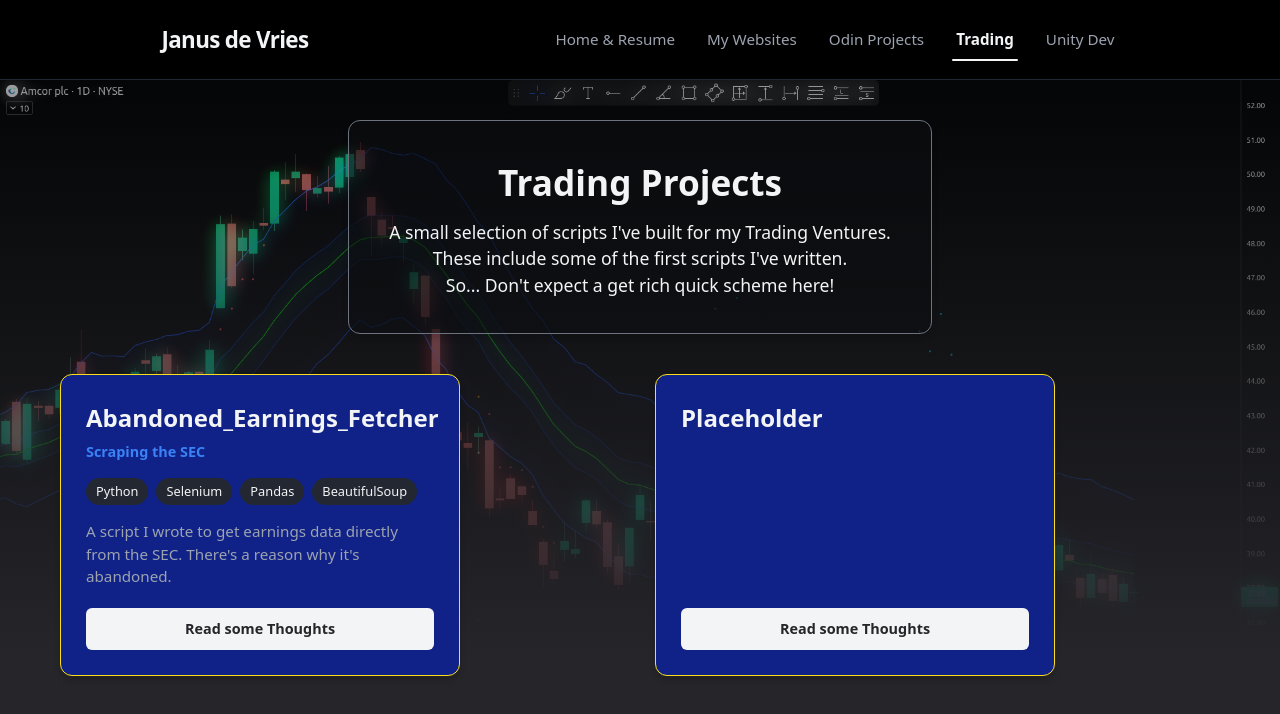
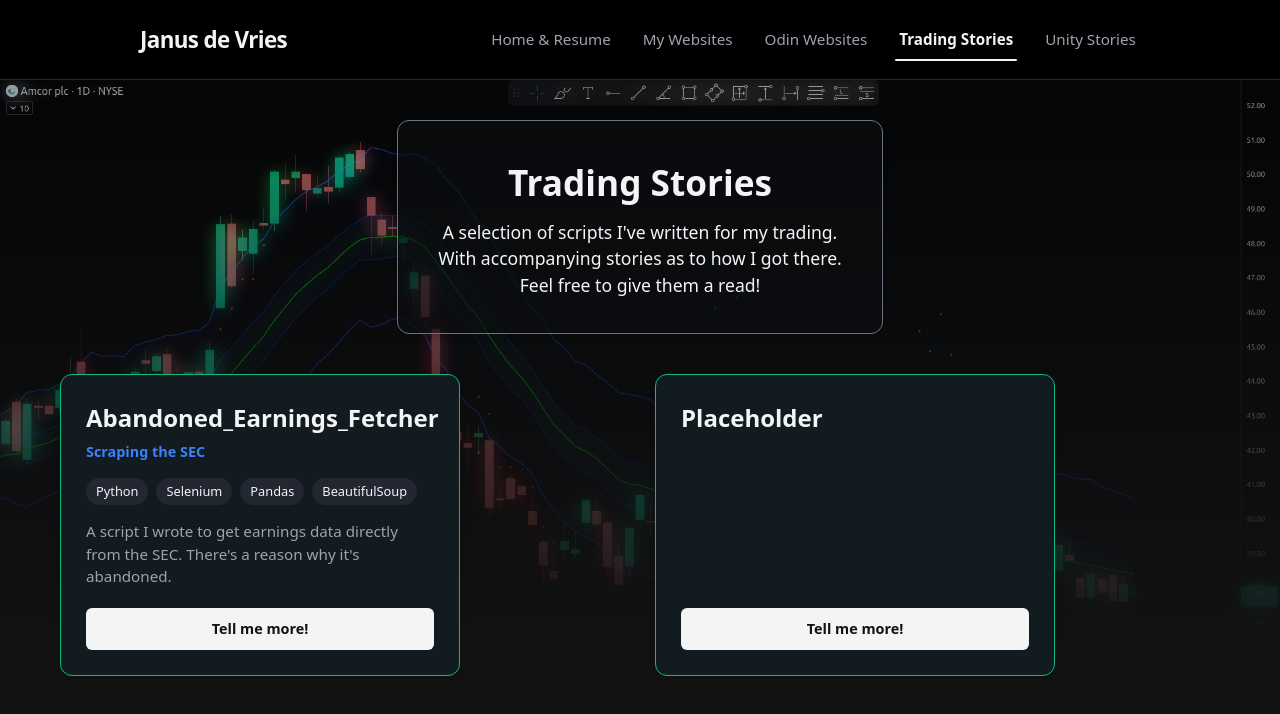
Before and after one commit to 1nf1n1t3f1r3/homepage, a React (Vite) app: page /trading in a window 1280 px wide. Shown: the top 714 px of the page. Built offline with nearby package versions, Linux system fonts and the light colour scheme.

Commit message:
CSS Etc.

```diff
--- a/src/components/Header.jsx
+++ b/src/components/Header.jsx
@@ -25,13 +25,13 @@ function Header() {
           My Websites
         </Link>
         <Link to="/odin" className={isActive("/odin")}>
-          Odin Projects
+          Odin Websites
         </Link>
         <Link to="/trading" className={isActive("/trading")}>
-          Trading
+          Trading Stories
         </Link>
         <Link to="/unity" className={isActive("/unity")}>
-          Unity Dev
+          Unity Stories
         </Link>
         {/* <Link to="/dnd" className={isActive("/dnd")}>
           D&D
--- a/src/index.css
+++ b/src/index.css
@@ -11,8 +11,9 @@
    ========================================================================== */
 :root {
   /* Dark Canvas Colors */
-  --bg-app: #25252a; /* Total background canvas */
-  --bg-card: #101828; /* Default Card backgrounds */
+  --bg-app: black;
+  --bg-app: #121213;
+  --bg-card: #252424; /* Default Card backgrounds */
   --bg-card-hover: #1c2029; /* Default Card Hover */
 
   /* Odin */
@@ -24,6 +25,11 @@
   --card-mdf: #102287;
   --card-mdf-hover: #1c2029;
   --card-mdf-border: #f9df19;
+
+  /* MDF */
+  --card-trading: #121b20;
+  --card-trading-hover: #1c2029;
+  --card-trading-border: #10b981;
 
   /* Text Scales */
   --text-main: #f3f4f6; /* Bright text for headings */
--- a/src/pages/StoryView.jsx
+++ b/src/pages/StoryView.jsx
@@ -53,12 +53,8 @@ function StoryView() {
   }
 
   return (
-    <main className={styles.storyCanvas}>
+    <main className={styles.fullBleedCanvas}>
       <div className={styles.storyContainer}>
-        <Link to="/trading" className={styles.backBtn}>
-          ← Back to Trading Hub
-        </Link>
-
         <div className={styles.splitLayout}>
           {/* Left Column: The Narrative Chronicle */}
           <section className={styles.narrativeColumn}>
@@ -87,6 +83,9 @@ function StoryView() {
             )}
           </section>
         </div>
+        <Link to="/trading" className={styles.backBtn}>
+          ← Back to Trading Hub
+        </Link>
       </div>
     </main>
   );
--- a/src/pages/StoryView.module.css
+++ b/src/pages/StoryView.module.css
@@ -1,4 +1,24 @@
 /* src/pages/StoryView.module.css */
+
+.fullBleedCanvas {
+  width: 100%;
+  position: relative;
+
+  /* 1. The custom tinted backdrop filter unique to this page */
+  background:
+    linear-gradient(
+      transparent 0%,
+      rgba(11, 13, 16, 0.4) 00%,
+      var(--bg-app) 90%
+    ),
+    url("/images/trading_AMCR.png") no-repeat;
+
+  background-size: cover;
+  background-position: left;
+
+  /* 2. Pushes the footer cleanly to the bottom of the screen */
+  min-height: calc(100vh);
+}
 
 .storyCanvas {
   width: 100%;
@@ -20,20 +40,18 @@
   text-decoration: none;
   font-size: 0.95rem;
   transition: color 0.2s ease;
+  padding: 15px 15px;
 }
 
 .backBtn:hover {
   color: var(--text-main);
 }
 
-/* ==========================================================================
-   THE BULLETPROOF 50/50 SPLIT ENGINE
-   ========================================================================== */
 .splitLayout {
   display: grid;
-  /* minmax(0, 1fr) cuts off horizontal blowouts by allowing columns to shrink */
-  grid-template-columns: minmax(0, 1fr) minmax(0, 1fr);
-  gap: 40px;
+  /* 1. Shift the balance: Give the story 60% of the space, code 40% */
+  grid-template-columns: 1.2fr 0.8fr;
+  gap: 25px;
   align-items: start;
 }
 
@@ -52,13 +70,27 @@
   min-width: 0; /* Defensive CSS: stops massive code strings from pushing the box outward */
 }
 
-/* THE STORY READER SURFACE CARD */
+/* ==========================================================================
+   Story
+   ========================================================================== */
+
 .readingCard {
-  background-color: var(--bg-surface);
-  border: 1px solid var(--border-subtle);
+  background-color: var(--card-trading);
+
+  /* 2. Premium border framing */
+  border: 1px solid rgba(255, 255, 255, 0.08);
+  border-top: 4px solid var(--card-trading-border);
+  border-bottom: 4px solid var(--card-trading-border);
   border-radius: 16px;
-  padding: 40px;
-  box-shadow: 0 10px 30px rgba(0, 0, 0, 0.25);
+  padding: 45px;
+
+  box-shadow:
+    0 4px 6px -1px rgba(255, 255, 255, 0.2),
+    0 20px 40px -10px rgba(0, 0, 0, 0.5),
+    inset 0 1px 0 0 rgba(255, 255, 255, 0.05); /* Soft inner glow on the top edge */
+
+  width: 100%;
+  box-sizing: border-box;
 }
 
 /* TYPOGRAPHY OVERRIDES */
@@ -72,7 +104,7 @@
 .readingCard h2,
 .readingCard h3 {
   font-size: 1.4rem;
-  color: #10b981; /* Premium trading terminal green accent line */
+  color: var(--card-trading-border);
   margin-top: 32px;
   margin-bottom: 16px;
   font-weight: 700;
@@ -103,7 +135,7 @@
 }
 
 /* ==========================================================================
-   THE MAIN CODE TERMINAL FRAME LAYOUT
+   Code
    ========================================================================== */
 .codeFrame {
   background-color: #0d1117;
--- a/src/pages/Trading.jsx
+++ b/src/pages/Trading.jsx
@@ -13,7 +13,7 @@ const tradingProjects = [
     techStack: ["Python", "Selenium", "Pandas", "BeautifulSoup"],
     description:
       "A script I wrote to get earnings data directly from the SEC. There's a reason why it's abandoned.",
-    slug: "Abandoned_Earnings_Fetcher", // 1. This matches your "src/content/trading/simple-input-test.md" filename exactly
+    slug: "Abandoned_Earnings_Fetcher",
   },
   {
     title: "Placeholder",
@@ -28,16 +28,13 @@ const tradingProjects = [
 function Trading() {
   return (
     <main className={styles.fullBleedCanvas}>
-      {/* 2. This locks your text and cards into your 1200px centered grid */}
       <div className="gridContainer">
         <div className={`pageHeaderBanner ${styles.odinHeaderTheme}`}>
           <div>
-            <h2>Trading Projects</h2>
-            <p>
-              A small selection of scripts I've built for my Trading Ventures.
-            </p>
-            <p>These include some of the first scripts I've written. </p>
-            <p>So... Don't expect a get rich quick scheme here!</p>
+            <h2>Trading Stories</h2>
+            <p>A selection of scripts I've written for my trading.</p>
+            <p>With accompanying stories as to how I got there.</p>
+            <p>Feel free to give them a read! </p>
           </div>
         </div>
 
@@ -45,7 +42,7 @@ function Trading() {
           {tradingProjects.map((project) => (
             <article
               key={project.title}
-              className={`projectCard ${styles.mdfCardTheme}`}
+              className={`projectCard ${styles.tradingCardTheme}`}
             >
               <div className="cardHeader">
                 <h3>{project.title}</h3>
@@ -71,7 +68,7 @@ function Trading() {
                   to={`/trading/${project.slug}`}
                   className="btn btnPrimary"
                 >
-                  Read some Thoughts
+                  Tell me more!
                 </Link>
               </div>
             </article>
--- a/src/pages/Trading.module.css
+++ b/src/pages/Trading.module.css
@@ -20,8 +20,8 @@
   min-height: calc(100vh - 160px);
 }
 
-.mdfCardTheme {
-  --card-bg-override: var(--card-mdf);
-  --card-hover-override: var(--card-mdf-hover);
-  --card-border-override: var(--card-mdf-border);
+.tradingCardTheme {
+  --card-bg-override: var(--card-trading);
+  --card-hover-override: var(--card-trading-hover);
+  --card-border-override: var(--card-trading-border);
 }
```
Also changed, not shown: src/content/trading/Abandoned_Earnings_Fetcher.md (+17 -9 lines).
